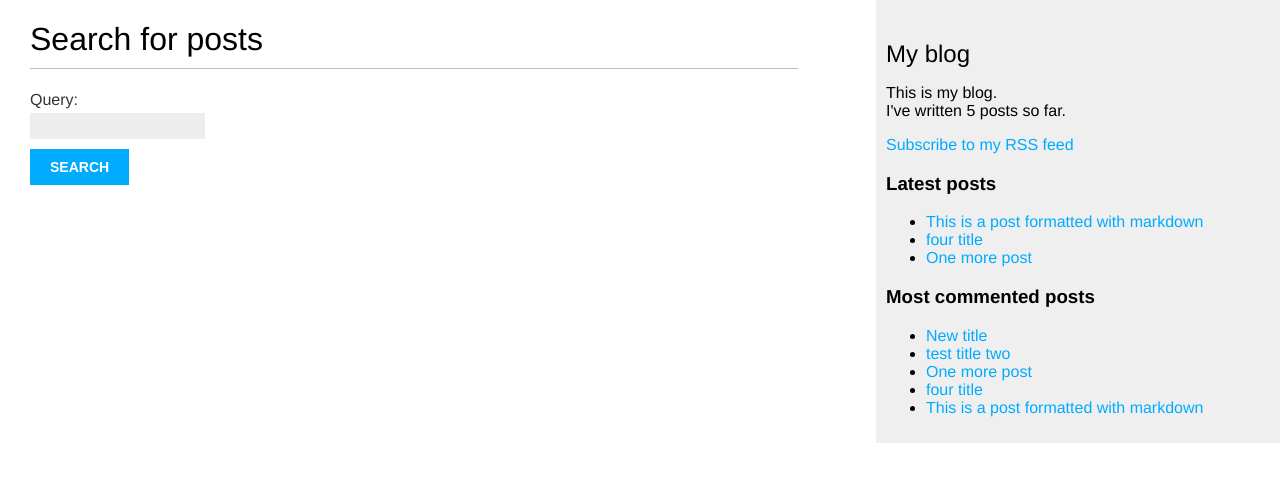
After one commit to AlekseyStogovv/blog2, a Django app: page /blog/search/ in a window 1280 px wide. The commit adds this page. Shown: the top 482 px of the page. Run offline with Django 4.2, Linux system fonts and the light colour scheme; data comes from the database, SQL or seed files in the repository; parts of the project's set-up code (start-up, migrations or seed data) failed here and were passed over.

Commit message:
add search on site change database

```diff
--- a/blog/templates/blog/base.html
+++ b/blog/templates/blog/base.html
@@ -16,6 +16,9 @@
         <p>This is my blog.
             <br>I've written {% total_posts %} posts so far.
         </p>
+        <p>
+            <a href="{% url "blog:post_feed" %}">Subscribe to my RSS feed</a>
+        </p>
         <h3>Latest posts</h3>
         {% show_latest_posts 3 %}
         <h3>Most commented posts</h3>
--- a/blog/templates/blog/forms.py
+++ b/blog/templates/blog/forms.py
@@ -14,3 +14,7 @@ class CommentForm(forms.ModelForm):
     class Meta:
         model = Comment
         fields = ['name', 'email', 'body']
+
+
+class SearchForm(forms.Form):
+    query = forms.CharField()
--- /dev/null
+++ b/blog/templates/blog/post/search.html
@@ -0,0 +1,32 @@
+{% extends "blog/base.html" %}
+{% load blog_tags %}
+
+{% block title %}Search{% endblock %}
+
+{% block content %}
+    {% if query %}
+        <h1>Posts containing "{{ query }}"</h1>
+        <h3>
+            {% with results.count as total_results %}
+                Found {{ total_results }} result{{ total_results|pluralize }}
+            {% endwith %}
+        </h3>
+        {% for post in results %}
+            <h4>
+                <a href="{{ post.get_absolute_url }}">
+                    {{ post.title }}
+                </a>
+            </h4>
+            {{ post.body|markdown|truncatewords_html:12 }}
+        {% empty %}
+            <p>There are no results for your query.</p>
+        {% endfor %}
+        <p><a href="{% url "blog:post_search" %}">Search again</a></p>
+    {% else %}
+        <h1>Search for posts</h1>
+        <form method="get">
+            {{ form.as_p }}
+            <input type="submit" value="Search">
+        </form>
+    {% endif %}
+{% endblock %}
--- a/blog/urls.py
+++ b/blog/urls.py
@@ -2,6 +2,8 @@ from django.urls import path
 from . import views
 from django.conf.urls.static import static
 from django.conf import settings
+
+from .feeds import LatestPostsFeed
 
 app_name = 'blog'
 
@@ -12,4 +14,6 @@ urlpatterns = [
     path('<int:year>/<int:month>/<int:day>/<slug:post>/', views.post_detail, name='post_detail'),
     path('<int:post_id>/share/', views.post_share, name='post_share'),
     path('<int:post_id>/comment/', views.post_comment, name='post_comment'),
+    path('feed/', LatestPostsFeed(), name='post_feed'),
+    path('search/', views.post_search, name='post_search')
 ]+ static(settings.STATIC_URL, document_root=settings.STATIC_ROOT)
--- a/blog/views.py
+++ b/blog/views.py
@@ -1,3 +1,4 @@
+from django.contrib.postgres.search import SearchVector
 from django.core.mail import send_mail
 from django.shortcuts import render, get_object_or_404
 from taggit.models import Tag
@@ -7,7 +8,7 @@ from .models import Post, Comment
 from django.core.paginator import Paginator, EmptyPage, PageNotAnInteger
 from django.views.generic import ListView
 
-from .templates.blog.forms import EmailPostForm, CommentForm
+from .templates.blog.forms import EmailPostForm, CommentForm, SearchForm
 from django.views.decorators.http import require_POST
 
 
@@ -88,3 +89,21 @@ def post_comment(request, post_id):
                   {'post': post,
                    'form': form,
                    'comment': comment})
+
+def post_search(request):
+    form = SearchForm()
+    query = None
+    results = []
+
+    if 'query' in request.GET:
+        form = SearchForm(request.GET)
+        if form.is_valid():
+            query = form.cleaned_data['query']
+            results = Post.published.annotate(
+                search=SearchVector('title', 'body'),
+            ).filter(search=query)
+
+    return render(request, 'blog/post/search.html',
+                  {'form': form,
+                   'query': query,
+                   'results': results})
```
Also changed, not shown: blog/feeds.py (added, +23 -0 lines), mysite/settings.py (+5 -2 lines).
